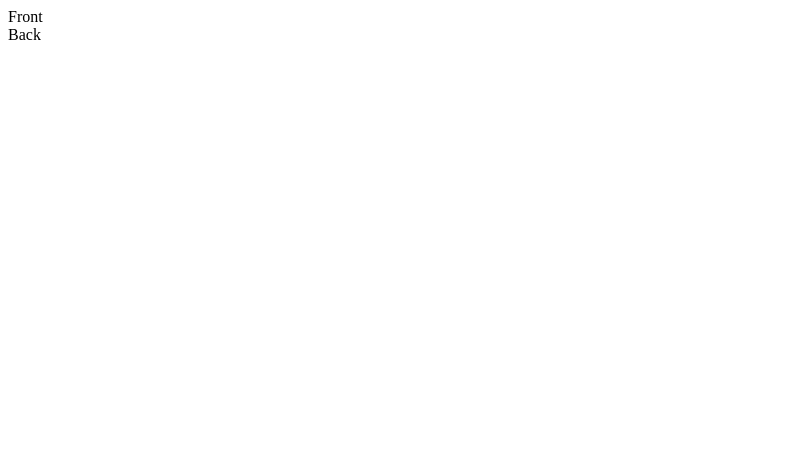
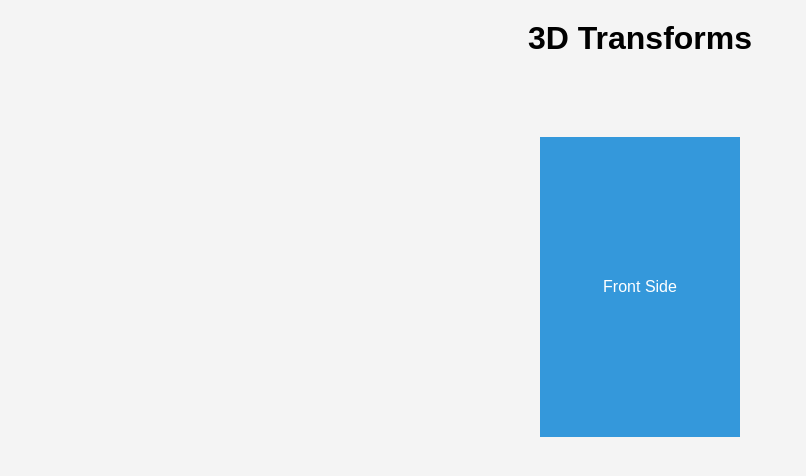
Before and after one commit to Ztevencodes/3d-transforms, a plain HTML site: page index.html in a window 1280 px wide. Shown: the whole page, without its empty margins (0-806 px from the left). Drawn offline with Linux system fonts and the light colour scheme.

Commit message:
added transform and transitions with backface visibility

```diff
--- a/CSS/styles.css
+++ b/CSS/styles.css
@@ -1,3 +1,55 @@
 body {
-    font-family: Arial, Helvetica, sans-serif;
+    font-family: 'Arial', sans-serif;
+    background: #f4f4f4;
 }
+
+h1 {
+    text-align: center;
+    margin-top: 20px;
+}
+
+.container {
+    max-width: 600px;
+    margin: 30px auto;
+    display: flex;
+    justify-content: center;
+    align-itens: center;
+}
+
+.card-container {
+    margin-top: 50px;
+    text-align: center;
+    perspective: 1000px;
+}
+
+.card {
+    width: 200px;
+    height: 300px;
+    position: relative;
+    transform-style: preserve-3d;
+    transition: transform 0.5s ease;
+}
+
+.card:hover {
+    transform: rotateY(180deg);
+}
+
+.front {
+    background: #3498db;
+    color: #fff;
+    line-height: 300px;
+}
+
+.back {
+    background: #2ecc71;
+    color: #fff;
+    line-height: 300px;
+    transform: rotateY(180deg)
+}
+
+.front, .back {
+    position: absolute;
+    width: 100%;
+    height: 100%;
+    backface-visibility: hidden;
+}
--- a/index.html
+++ b/index.html
@@ -3,15 +3,17 @@
 <head>
     <meta charset="UTF-8">
     <meta name="viewport" content="width=device-width, initial-scale=1.0">
+    <link rel="stylesheet" href="./CSS/styles.css">
     <title>3D Transforms</title>
 </head>
 <body>
-    <div class="containter">
+<h1>3D Transforms</h1>
+    <div class="container">
         <div class="card-container">
-           <div class="card">
-            <div class="front">Front</div>
-            <div class="back">Back</div>
-           </div>
+            <div class="card">
+                <div class="front">Front Side</div>
+                <div class="back">Back Side</div>
+            </div>
         </div>
     </div>
 </body>
```
